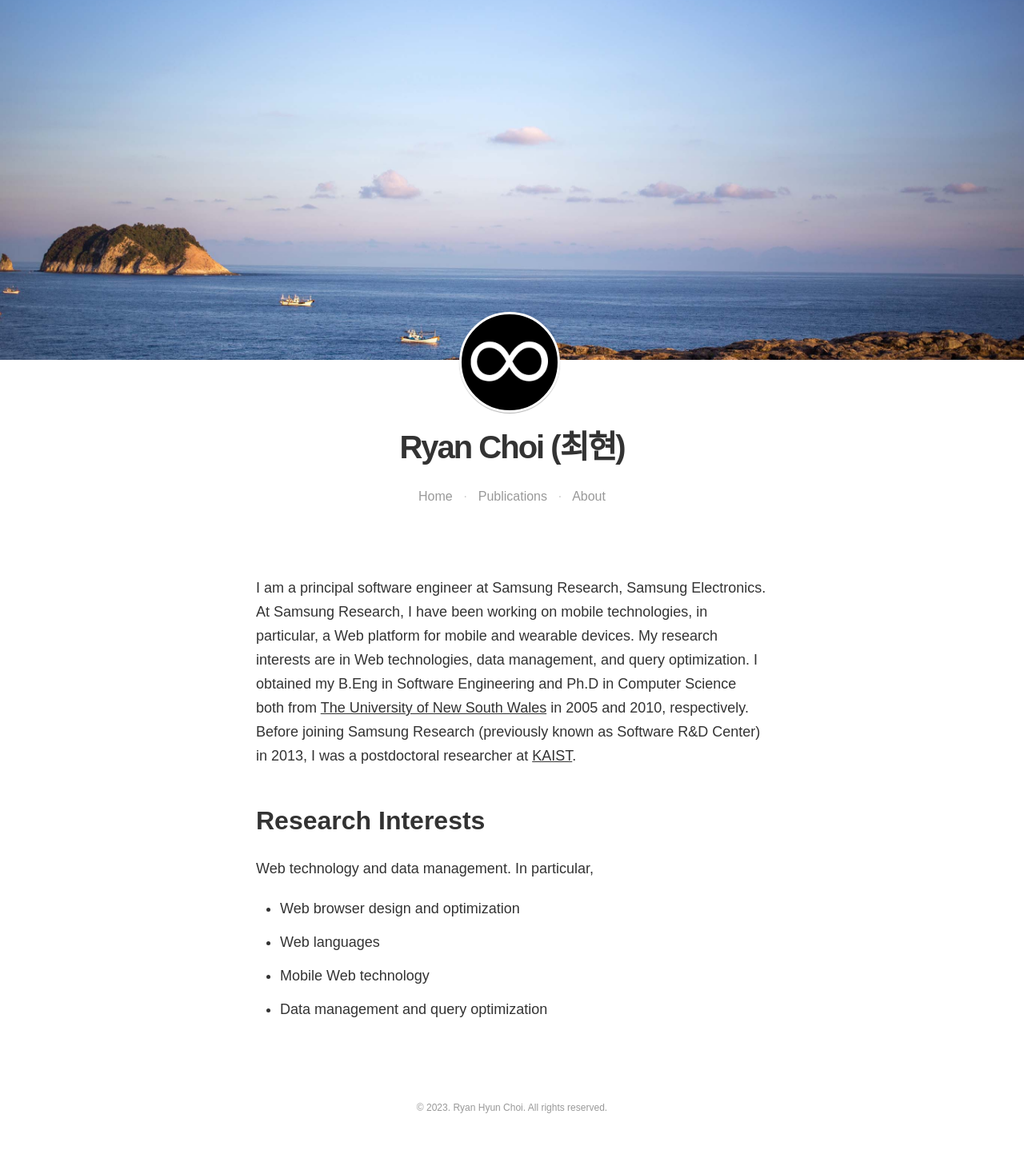
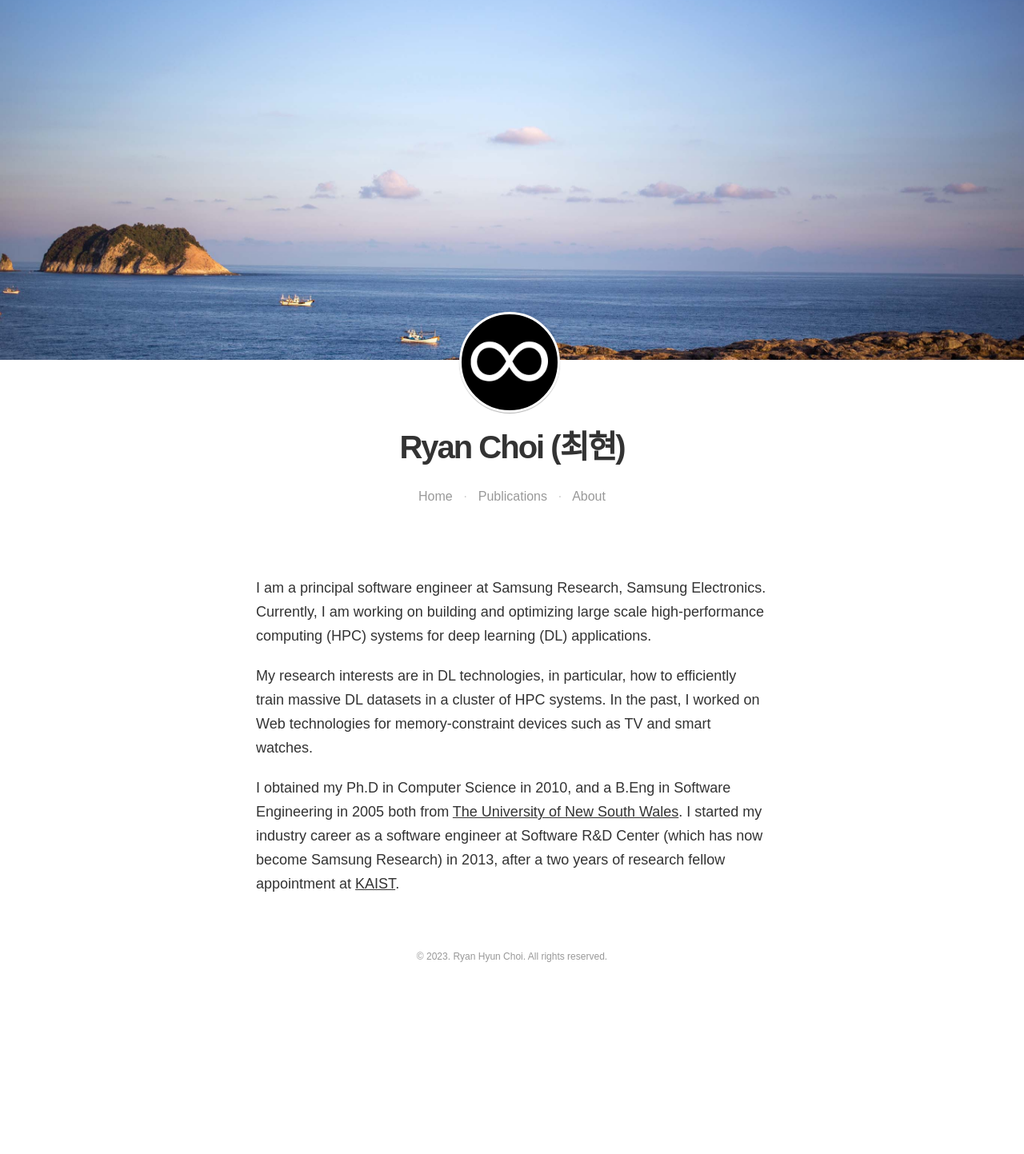
Before and after one commit to ryanhc/ryanhc.github.io, a Jekyll site: the page built from index.html, in a window 1280 px wide. Shown: the whole page at 80% size. Built offline with Jekyll 4.4.1, drawn with Linux system fonts in a browser that asks for light colours; nearby versions of some CDN libraries; some web fonts are replaced; after the commit the page ends 1254 px from its top, so only the background shows below that.

Commit message:
Update index
Signed-off-by: Ryan Choi <ryan.h.choi@gmail.com>

```diff
--- a/index.html
+++ b/index.html
@@ -17,30 +17,23 @@ layout: default
     {% include navigation.html %}
 </header>
 
-
 <main class="content" role="main">
 <article class="post">
 <section class="post-content">
 
 <p>I am a principal software engineer at Samsung Research, Samsung Electronics.
-At Samsung Research, I have been working on mobile technologies, in particular,
-a Web platform for mobile and wearable devices. My research interests are in
-Web technologies, data management, and query optimization. I obtained my B.Eng
-in Software Engineering and Ph.D in Computer Science both from
-<a href="http://www.unsw.edu.au" rel="nofollow">The University of New South Wales</a>
-in 2005 and 2010, respectively. Before joining Samsung Research (previously
-known as Software R&D Center) in 2013, I was a postdoctoral researcher at
-<a href="http://www.kaist.edu" rel="nofollow">KAIST</a>.</p>
+Currently, I am working on building and optimizing large scale
+high-performance computing (HPC) systems for deep learning (DL) applications.</p>
 
-<h2>Research Interests</h2>
-<p>Web technology and data management. In particular,
-<ul>
-    <li>Web browser design and optimization</li>
-    <li>Web languages</li>
-    <li>Mobile Web technology</li>
-    <li>Data management and query optimization</li>
-</ul>
-</p>
+<p>My research interests are in DL technologies, in particular, how to
+efficiently train massive DL datasets in a cluster of HPC systems. In the past, I worked
+on Web technologies for memory-constraint devices such as TV and smart watches.</p>
+
+<p>I obtained my Ph.D in Computer Science in 2010, and a B.Eng in Software Engineering in 2005
+both from <a href="http://www.unsw.edu.au" rel="nofollow">The University of New South Wales</a>.
+I started my industry career as a software engineer at Software R&D Center (which has now become Samsung Research) in
+2013, after a two years of research fellow appointment at <a href="http://www.kaist.edu" rel="nofollow">KAIST</a>.</p>
+
 </section>
 </article>
 </main>
```
Also changed, not shown: _posts/2019-09-05-terminal.md (+1 -1 lines).
